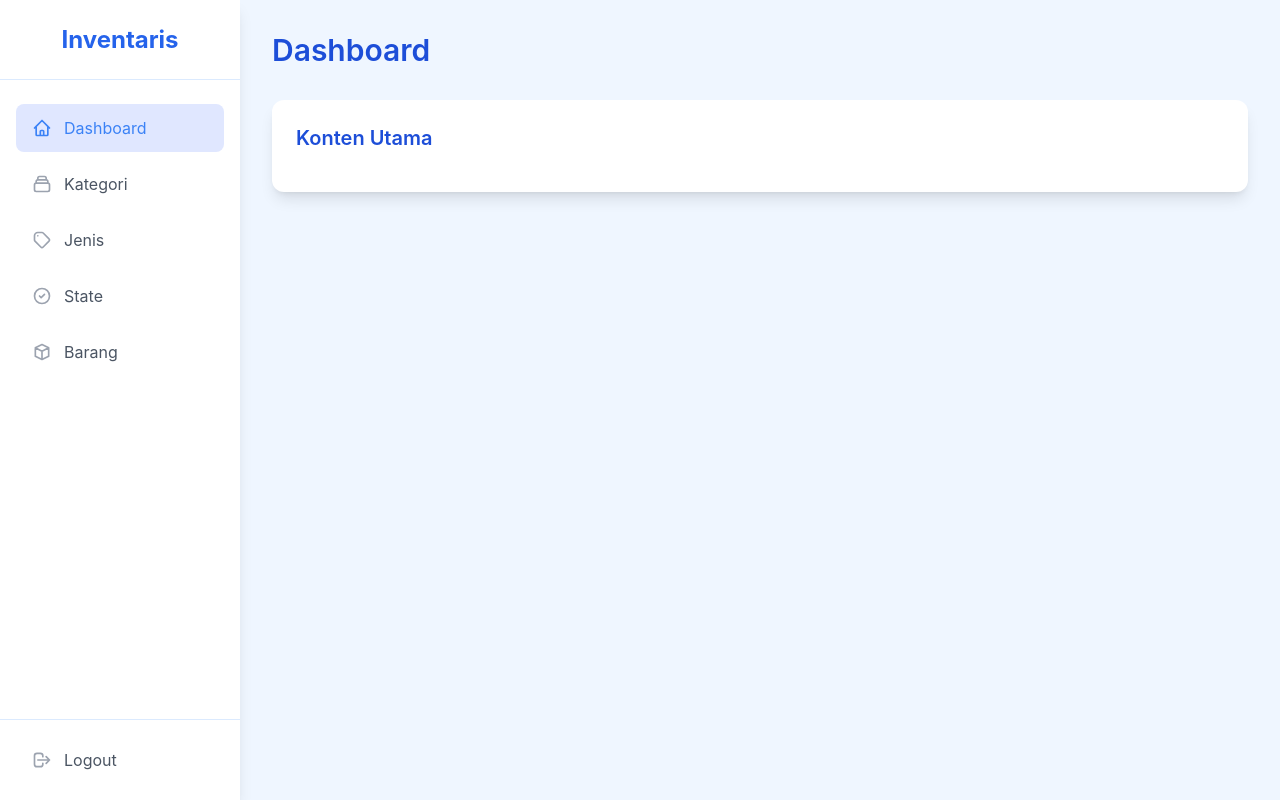
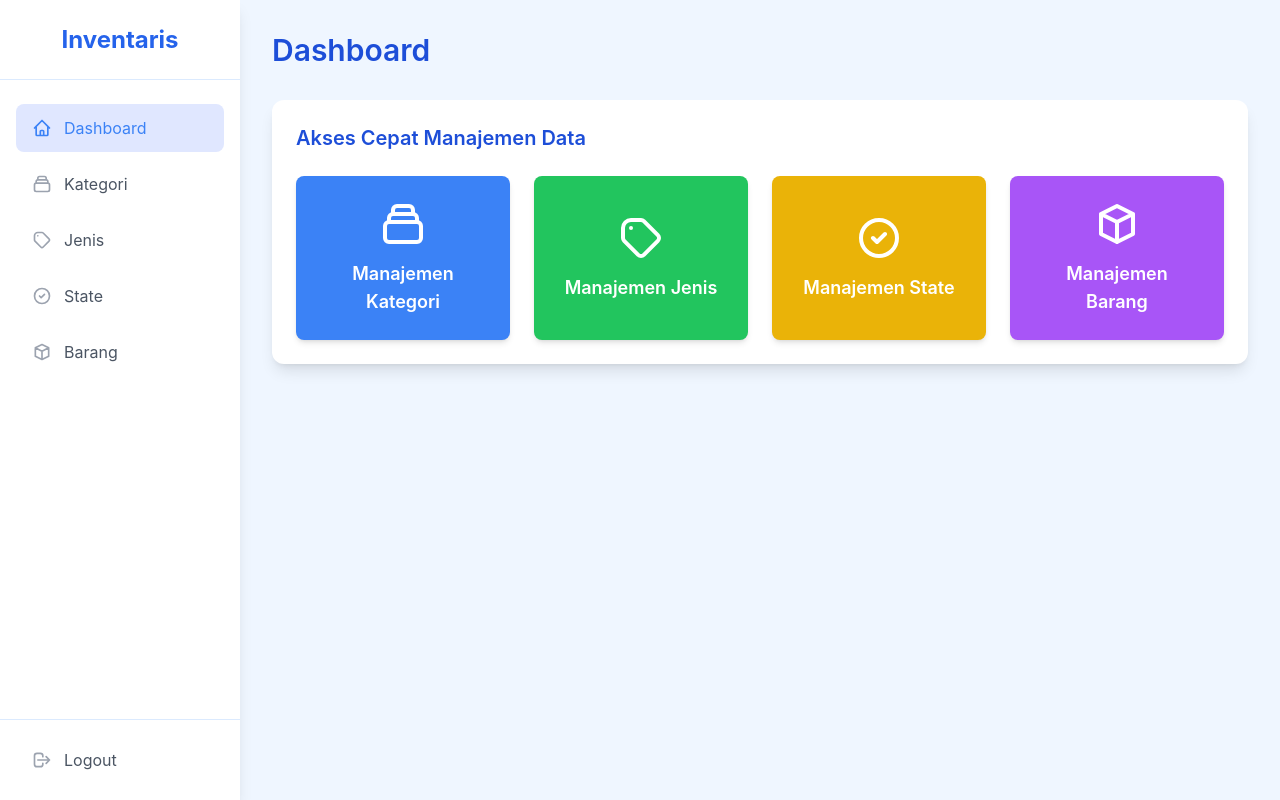
Before and after one commit to AdniAlts/inventaris-barang-kantor, a PHP site: page /inventaris-barang-kantor/dashboard in a window 1280 px wide. Run offline with PHP 8.4, Linux system fonts and the light colour scheme; some libraries are stand-ins or nearby versions.

Commit message:
feat: tampilan dashboard admin

```diff
--- a/src/pages/dashboard.php
+++ b/src/pages/dashboard.php
@@ -124,8 +124,34 @@
 
             <!-- Area untuk konten utama -->
             <div class="bg-white p-6 rounded-xl shadow-lg">
-                <h3 class="text-xl font-semibold text-blue-700 mb-4">Konten Utama</h3>
-                <!-- Konten akan ditambahkan di sini -->
+                <h3 class="text-xl font-semibold text-blue-700 mb-6">Akses Cepat Manajemen Data</h3>
+                <div class="grid grid-cols-1 sm:grid-cols-2 lg:grid-cols-4 gap-6">
+
+                    <a href="/inventaris-barang-kantor/kategori"
+                       class="flex flex-col items-center justify-center p-6 bg-blue-500 hover:bg-blue-600 text-white rounded-lg shadow-md transition-all duration-300 ease-in-out transform hover:-translate-y-1 focus:outline-none focus:ring-4 focus:ring-blue-300">
+                        <svg class="w-12 h-12 mb-3" fill="none" stroke="currentColor" viewBox="0 0 24 24" xmlns="http://www.w3.org/2000/svg"><path stroke-linecap="round" stroke-linejoin="round" stroke-width="2" d="M19 11H5m14 0a2 2 0 012 2v6a2 2 0 01-2 2H5a2 2 0 01-2-2v-6a2 2 0 012-2m14 0V9a2 2 0 00-2-2M5 11V9a2 2 0 012-2m0 0V5a2 2 0 012-2h6a2 2 0 012 2v2M7 7h10"></path></svg>
+                        <span class="text-lg font-semibold text-center">Manajemen Kategori</span>
+                    </a>
+
+                    <a href="/inventaris-barang-kantor/jenis"
+                       class="flex flex-col items-center justify-center p-6 bg-green-500 hover:bg-green-600 text-white rounded-lg shadow-md transition-all duration-300 ease-in-out transform hover:-translate-y-1 focus:outline-none focus:ring-4 focus:ring-green-300">
+                        <svg class="w-12 h-12 mb-3" fill="none" stroke="currentColor" viewBox="0 0 24 24" xmlns="http://www.w3.org/2000/svg"><path stroke-linecap="round" stroke-linejoin="round" stroke-width="2" d="M7 7h.01M7 3h5c.512 0 1.024.195 1.414.586l7 7a2 2 0 010 2.828l-7 7a2 2 0 01-2.828 0l-7-7A1.994 1.994 0 013 12V7a4 4 0 014-4z"></path></svg>
+                        <span class="text-lg font-semibold text-center">Manajemen Jenis</span>
+                    </a>
+
+                    <a href="/inventaris-barang-kantor/state"
+                       class="flex flex-col items-center justify-center p-6 bg-yellow-500 hover:bg-yellow-600 text-white rounded-lg shadow-md transition-all duration-300 ease-in-out transform hover:-translate-y-1 focus:outline-none focus:ring-4 focus:ring-yellow-300">
+                        <svg class="w-12 h-12 mb-3" fill="none" stroke="currentColor" viewBox="0 0 24 24" xmlns="http://www.w3.org/2000/svg"><path stroke-linecap="round" stroke-linejoin="round" stroke-width="2" d="M9 12l2 2 4-4m6 2a9 9 0 11-18 0 9 9 0 0118 0z"></path></svg>
+                        <span class="text-lg font-semibold text-center">Manajemen State</span>
+                    </a>
+
+                    <a href="/inventaris-barang-kantor/barang"
+                       class="flex flex-col items-center justify-center p-6 bg-purple-500 hover:bg-purple-600 text-white rounded-lg shadow-md transition-all duration-300 ease-in-out transform hover:-translate-y-1 focus:outline-none focus:ring-4 focus:ring-purple-300">
+                       <svg class="w-12 h-12 mb-3" fill="none" stroke="currentColor" viewBox="0 0 24 24" xmlns="http://www.w3.org/2000/svg"><path stroke-linecap="round" stroke-linejoin="round" stroke-width="2" d="M20 7l-8-4-8 4m16 0l-8 4m8-4v10l-8 4m0-10L4 7m8 4v10M4 7v10l8 4"></path></svg>
+                        <span class="text-lg font-semibold text-center">Manajemen Barang</span>
+                    </a>
+
+                </div>
             </div>
         </main>
     </div>
```
